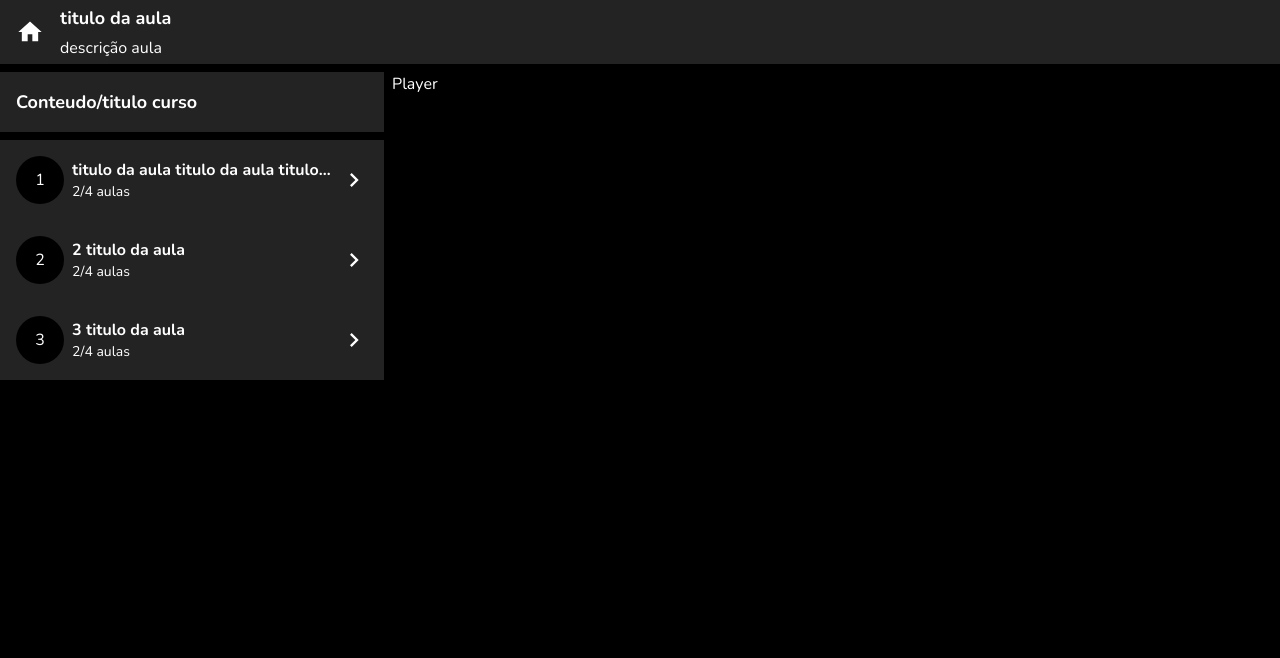
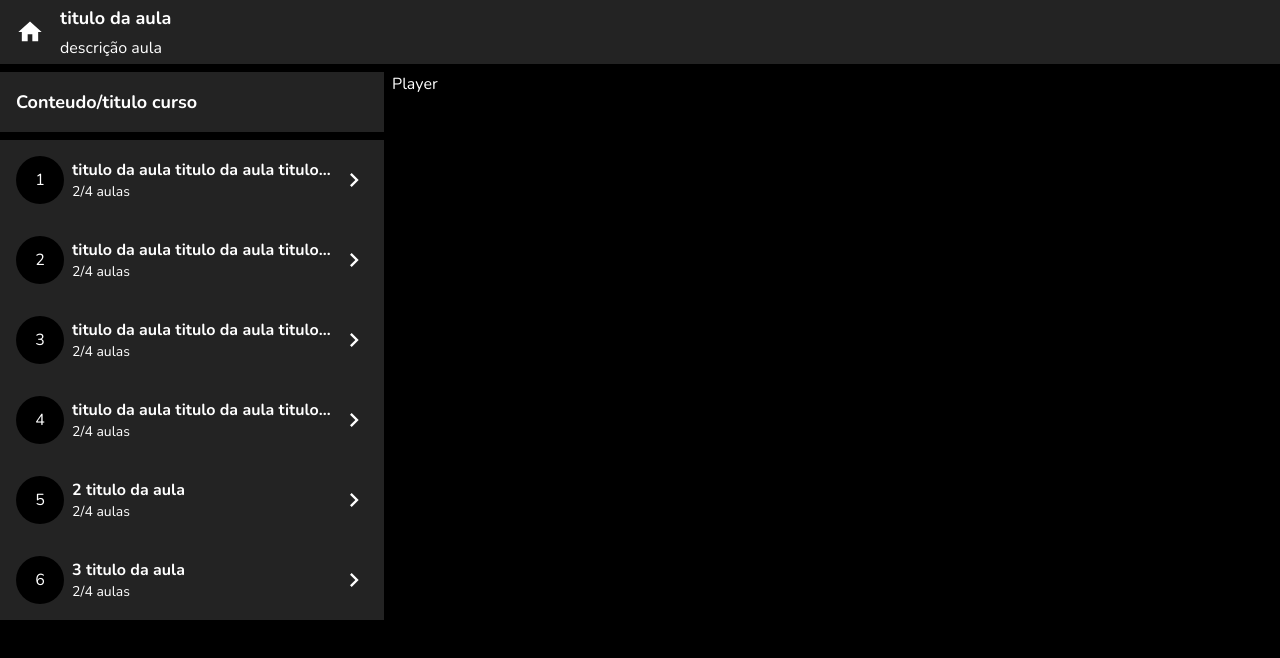
Before and after one commit to Otavioalv/next_course, a Next.js app in the folder youtube-nextjs-course-platform/: page /player/123/123 in a window 1280 px wide. Shown: the top 658 px of the page. Built offline with nearby package versions, Linux system fonts and the light colour scheme.

Commit message:
feat:  melhorar layout player component

```diff
--- a/youtube-nextjs-course-platform/src/app/player/[courseId]/[classId]/page.tsx
+++ b/youtube-nextjs-course-platform/src/app/player/[courseId]/[classId]/page.tsx
@@ -16,18 +16,93 @@ export default function PagePlayer({
     const { classId, courseId } = use(params);
 
     return (
-        <main className="flex flex-col gap-2">
+        <main className="flex flex-col gap-2 h-screen">
             <PlayerHeader
                 title="titulo da aula"
                 subtitle="descrição aula"
             />
 
-            <div className="flex gap-2">
+            <div className="flex gap-2 h-[calc(100vh-74px)]">
                 <div className="w-96">
                     <PlayerPlaylist
                         playingClassId={classId}
                         playingCourseId={courseId}
                         classGroups={[
+                            {
+                                title: "titulo da aula titulo da aula titulo da aulatitulo da aulatitulo da aulatitulo da aulatitulo da aulatitulo da aula ",
+                                classes: [
+                                    {
+                                        title: "1Loremipsum dolor sit amet consectetur adipisicing elit. Nesciunt, saepe doloribus! Ipsam voluptate consectetur, ex facilis at optio, eaque debitis incidunt tempora alias deleniti repellat, rerum saepe laboriosam omnis aut. Loremipsum dolor sit amet, consectetur adipisicing elit. Non inventore explicabo amet in deleniti impedit, ipsam quaerat error eaque at eum iusto vitae doloribus tenetur voluptatum repellendus odio. Error, doloribus!",
+                                        done: true,
+                                        classId: "1Loremipsum",
+                                    },
+                                    {
+                                        title: "2Loremipsum dolor sit amet consectetur adipisicing elit. Nesciunt, saepe doloribus! Ipsam voluptate consectetur, ex facilis at optio, eaque debitis incidunt tempora alias deleniti repellat, rerum saepe laboriosam omnis aut. Loremipsum dolor sit amet, consectetur adipisicing elit. Non inventore explicabo amet in deleniti impedit, ipsam quaerat error eaque at eum iusto vitae doloribus tenetur voluptatum repellendus odio. Error, doloribus!",
+                                        done: false,
+                                        classId: "2Loremipsum",
+                                    },
+                                    {
+                                        title: "3Loremipsum dolor sit amet consectetur adipisicing elit. Nesciunt, saepe doloribus! Ipsam voluptate consectetur, ex facilis at optio, eaque debitis incidunt tempora alias deleniti repellat, rerum saepe laboriosam omnis aut. Loremipsum dolor sit amet, consectetur adipisicing elit. Non inventore explicabo amet in deleniti impedit, ipsam quaerat error eaque at eum iusto vitae doloribus tenetur voluptatum repellendus odio. Error, doloribus!",
+                                        done: false,
+                                        classId: "3Loremipsum",
+                                    },
+                                    {
+                                        title: "4Loremipsum dolor sit amet consectetur adipisicing elit. Nesciunt, saepe doloribus! Ipsam voluptate consectetur, ex facilis at optio, eaque debitis incidunt tempora alias deleniti repellat, rerum saepe laboriosam omnis aut. Loremipsum dolor sit amet, consectetur adipisicing elit. Non inventore explicabo amet in deleniti impedit, ipsam quaerat error eaque at eum iusto vitae doloribus tenetur voluptatum repellendus odio. Error, doloribus!",
+                                        done: true,
+                                        classId: "4Loremipsum",
+                                    }
+                                ],
+                            },
+                            {
+                                title: "titulo da aula titulo da aula titulo da aulatitulo da aulatitulo da aulatitulo da aulatitulo da aulatitulo da aula ",
+                                classes: [
+                                    {
+                                        title: "1Loremipsum dolor sit amet consectetur adipisicing elit. Nesciunt, saepe doloribus! Ipsam voluptate consectetur, ex facilis at optio, eaque debitis incidunt tempora alias deleniti repellat, rerum saepe laboriosam omnis aut. Loremipsum dolor sit amet, consectetur adipisicing elit. Non inventore explicabo amet in deleniti impedit, ipsam quaerat error eaque at eum iusto vitae doloribus tenetur voluptatum repellendus odio. Error, doloribus!",
+                                        done: true,
+                                        classId: "1Loremipsum",
+                                    },
+                                    {
+                                        title: "2Loremipsum dolor sit amet consectetur adipisicing elit. Nesciunt, saepe doloribus! Ipsam voluptate consectetur, ex facilis at optio, eaque debitis incidunt tempora alias deleniti repellat, rerum saepe laboriosam omnis aut. Loremipsum dolor sit amet, consectetur adipisicing elit. Non inventore explicabo amet in deleniti impedit, ipsam quaerat error eaque at eum iusto vitae doloribus tenetur voluptatum repellendus odio. Error, doloribus!",
+                                        done: false,
+                                        classId: "2Loremipsum",
+                                    },
+                                    {
+                                        title: "3Loremipsum dolor sit amet consectetur adipisicing elit. Nesciunt, saepe doloribus! Ipsam voluptate consectetur, ex facilis at optio, eaque debitis incidunt tempora alias deleniti repellat, rerum saepe laboriosam omnis aut. Loremipsum dolor sit amet, consectetur adipisicing elit. Non inventore explicabo amet in deleniti impedit, ipsam quaerat error eaque at eum iusto vitae doloribus tenetur voluptatum repellendus odio. Error, doloribus!",
+                                        done: false,
+                                        classId: "3Loremipsum",
+                                    },
+                                    {
+                                        title: "4Loremipsum dolor sit amet consectetur adipisicing elit. Nesciunt, saepe doloribus! Ipsam voluptate consectetur, ex facilis at optio, eaque debitis incidunt tempora alias deleniti repellat, rerum saepe laboriosam omnis aut. Loremipsum dolor sit amet, consectetur adipisicing elit. Non inventore explicabo amet in deleniti impedit, ipsam quaerat error eaque at eum iusto vitae doloribus tenetur voluptatum repellendus odio. Error, doloribus!",
+                                        done: true,
+                                        classId: "4Loremipsum",
+                                    }
+                                ],
+                            },
+                            {
+                                title: "titulo da aula titulo da aula titulo da aulatitulo da aulatitulo da aulatitulo da aulatitulo da aulatitulo da aula ",
+                                classes: [
+                                    {
+                                        title: "1Loremipsum dolor sit amet consectetur adipisicing elit. Nesciunt, saepe doloribus! Ipsam voluptate consectetur, ex facilis at optio, eaque debitis incidunt tempora alias deleniti repellat, rerum saepe laboriosam omnis aut. Loremipsum dolor sit amet, consectetur adipisicing elit. Non inventore explicabo amet in deleniti impedit, ipsam quaerat error eaque at eum iusto vitae doloribus tenetur voluptatum repellendus odio. Error, doloribus!",
+                                        done: true,
+                                        classId: "1Loremipsum",
+                                    },
+                                    {
+                                        title: "2Loremipsum dolor sit amet consectetur adipisicing elit. Nesciunt, saepe doloribus! Ipsam voluptate consectetur, ex facilis at optio, eaque debitis incidunt tempora alias deleniti repellat, rerum saepe laboriosam omnis aut. Loremipsum dolor sit amet, consectetur adipisicing elit. Non inventore explicabo amet in deleniti impedit, ipsam quaerat error eaque at eum iusto vitae doloribus tenetur voluptatum repellendus odio. Error, doloribus!",
+                                        done: false,
+                                        classId: "2Loremipsum",
+                                    },
+                                    {
+                                        title: "3Loremipsum dolor sit amet consectetur adipisicing elit. Nesciunt, saepe doloribus! Ipsam voluptate consectetur, ex facilis at optio, eaque debitis incidunt tempora alias deleniti repellat, rerum saepe laboriosam omnis aut. Loremipsum dolor sit amet, consectetur adipisicing elit. Non inventore explicabo amet in deleniti impedit, ipsam quaerat error eaque at eum iusto vitae doloribus tenetur voluptatum repellendus odio. Error, doloribus!",
+                                        done: false,
+                                        classId: "3Loremipsum",
+                                    },
+                                    {
+                                        title: "4Loremipsum dolor sit amet consectetur adipisicing elit. Nesciunt, saepe doloribus! Ipsam voluptate consectetur, ex facilis at optio, eaque debitis incidunt tempora alias deleniti repellat, rerum saepe laboriosam omnis aut. Loremipsum dolor sit amet, consectetur adipisicing elit. Non inventore explicabo amet in deleniti impedit, ipsam quaerat error eaque at eum iusto vitae doloribus tenetur voluptatum repellendus odio. Error, doloribus!",
+                                        done: true,
+                                        classId: "4Loremipsum",
+                                    }
+                                ],
+                            },
                             {
                                 title: "titulo da aula titulo da aula titulo da aulatitulo da aulatitulo da aulatitulo da aulatitulo da aulatitulo da aula ",
                                 classes: [
--- a/youtube-nextjs-course-platform/src/components/player/playlist/PlayerPlaylist.tsx
+++ b/youtube-nextjs-course-platform/src/components/player/playlist/PlayerPlaylist.tsx
@@ -9,20 +9,22 @@ interface IPlayerPlaylistProps {
 }
 
 export const PlayerPlaylist = ({classGroups, playingClassId, playingCourseId}: IPlayerPlaylistProps) => {
-    const [openedIndex, setOpenedIndex] = useState<number | undefined>(undefined);
+    const [openedIndex, setOpenedIndex] = useState<number | undefined>(
+        classGroups.findIndex(classGroup => classGroup.classes.some(classItem => classItem.classId === playingClassId))
+    );
 
     const router = useRouter();
 
 
     return (
-        <div className="flex flex-col gap-2">
+        <div className="flex flex-col gap-2 max-h-full">
             <div className="flex flex-col p-4 bg-paper">
                 <h3 className="text-lg font-bold">
                     Conteudo/titulo curso
                 </h3>
             </div>
 
-            <ul>
+            <ul className="overflow-auto">
                 {classGroups.map((cg, i) => (
                     <li key={cg.title}>
                         <PlayerClassGroup
```
